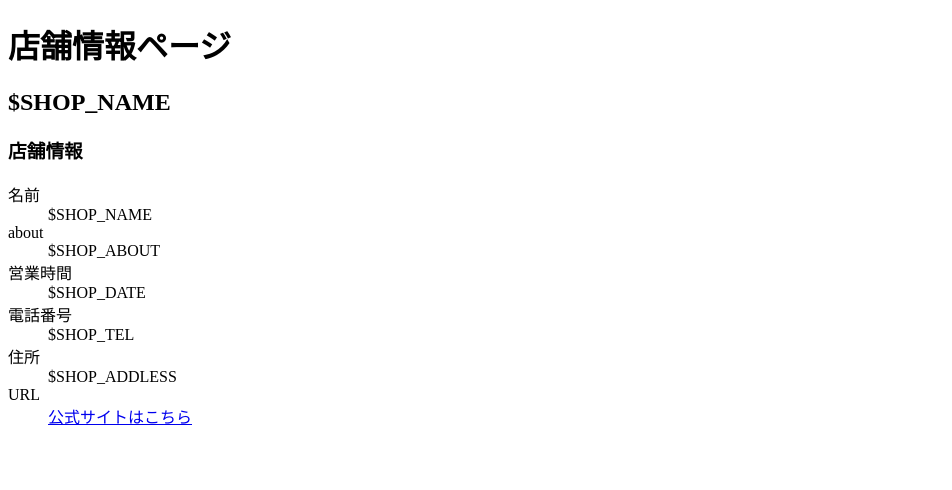
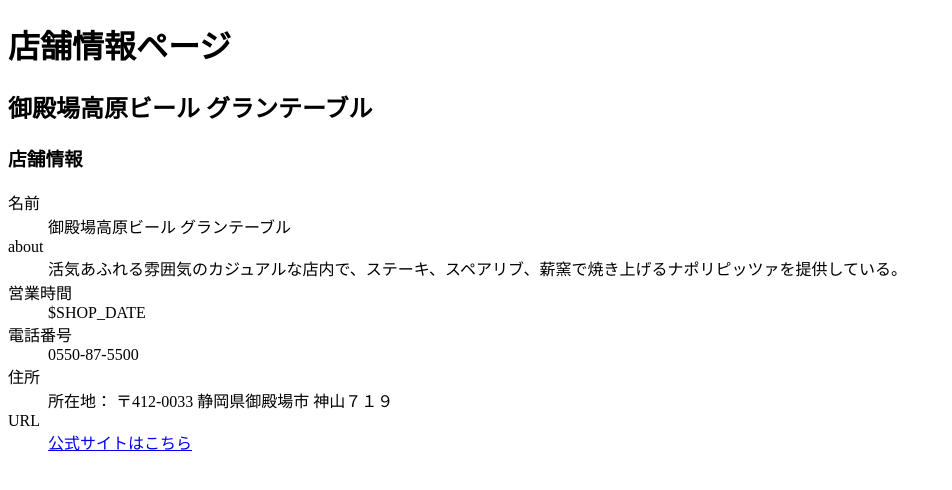
Before and after one commit to HiRoKiiii/search_izakaya, a plain HTML site: page index.html in a window 1280 px wide. Shown: the whole page, without its empty margins (0-952 px from the left). Drawn offline with Linux system fonts and the light colour scheme.

Commit message:
input first shop info

```diff
--- a/index.html
+++ b/index.html
@@ -2,25 +2,25 @@
 <html lang="ja">
   <head>
     <meta charset="utf-8">
-    <title>indexpage</title>
+    <title>御殿場高原ビール グランテーブル</title>
   </head>
   <body>
     <h1>店舗情報ページ</h1>
-    <h2>$SHOP_NAME</h2>
+    <h2>御殿場高原ビール グランテーブル</h2>
     <h3>店舗情報</h3>
     <dl>
       <dt>名前</dt>
-      <dd>$SHOP_NAME</dd>
+      <dd>御殿場高原ビール グランテーブル</dd>
       <dt>about</dt>
-      <dd>$SHOP_ABOUT</dd>
+      <dd>活気あふれる雰囲気のカジュアルな店内で、ステーキ、スペアリブ、薪窯で焼き上げるナポリピッツァを提供している。</dd>
       <dt>営業時間</dt>
       <dd>$SHOP_DATE</dd>
       <dt>電話番号</dt>
-      <dd>$SHOP_TEL</dd>
+      <dd>0550-87-5500</dd>
       <dt>住所</dt>
-      <dd>$SHOP_ADDLESS</dd>
+      <dd>所在地： 〒412-0033 静岡県御殿場市 神山７１９</dd>
       <dt>URL</dt>
-      <dd><a href="$SHOP_URL">公式サイトはこちら</a></dd>
+      <dd><a href="#">公式サイトはこちら</a></dd>
     </dl>
   </body>
 </html>
```
